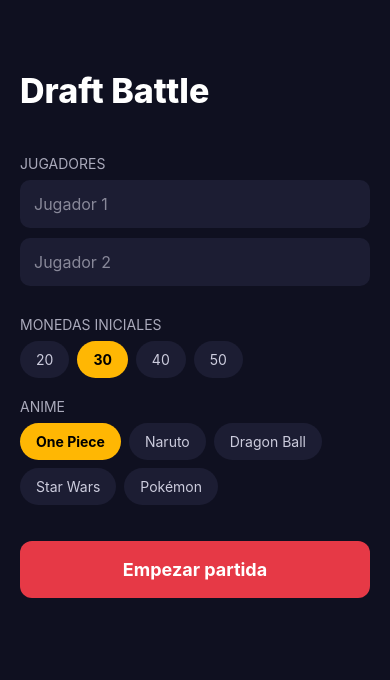
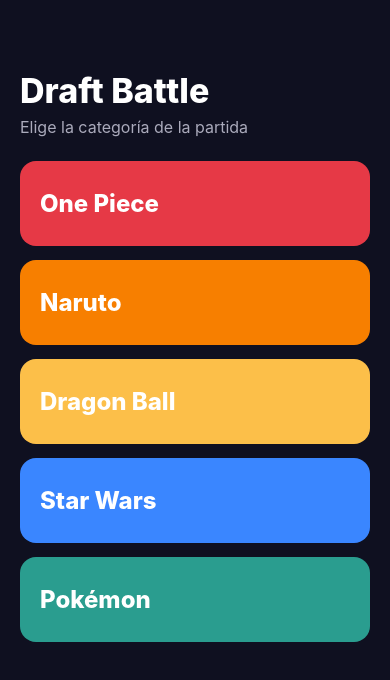
Before and after one commit to alvarolacalamita-creator/draft-battle, a React Native app: screen / in a window 390 px wide. Shown: the top 680 px of the page. Built offline with nearby package versions, Linux system fonts and the light colour scheme.

Commit message:
Add category selection screen

```diff
--- a/App.tsx
+++ b/App.tsx
@@ -3,13 +3,17 @@
 import { Image, Pressable, ScrollView, StyleSheet, Text, View } from 'react-native';
 import type { Auction } from './src/auction';
 import AuctionScreen from './src/AuctionScreen';
+import CategoryScreen from './src/CategoryScreen';
+import type { Franchise } from './src/franchises';
 import SetupScreen, { GameConfig } from './src/SetupScreen';
 
 export default function App() {
   const [config, setConfig] = useState<GameConfig | null>(null);
   const [result, setResult] = useState<Auction | null>(null);
+  const [franchise, setFranchise] = useState<Franchise | null>(null);
 
   const reset = () => {
+    setFranchise(null);
     setConfig(null);
     setResult(null);
   };
@@ -40,8 +44,10 @@
         </ScrollView>
       ) : config ? (
         <AuctionScreen config={config} onFinish={setResult} />
+      ) : franchise ? (
+        <SetupScreen franchise={franchise} onStart={setConfig} onBack={() => setFranchise(null)} />
       ) : (
-        <SetupScreen onStart={setConfig} />
+        <CategoryScreen onPick={setFranchise} />
       )}
     </View>
   );
--- /dev/null
+++ b/src/CategoryScreen.tsx
@@ -0,0 +1,32 @@
+import { Pressable, ScrollView, StyleSheet, Text } from 'react-native';
+import { FRANCHISES, Franchise } from './franchises';
+
+const COLORS: Record<string, string> = {
+  onepiece: '#e63946',
+  naruto: '#f77f00',
+  dragonball: '#fcbf49',
+  starwars: '#3a86ff',
+  pokemon: '#2a9d8f',
+};
+
+export default function CategoryScreen({ onPick }: { onPick: (f: Franchise) => void }) {
+  return (
+    <ScrollView contentContainerStyle={s.container}>
+      <Text style={s.title}>Draft Battle</Text>
+      <Text style={s.subtitle}>Elige la categoría de la partida</Text>
+      {FRANCHISES.map((f) => (
+        <Pressable key={f.id} style={[s.card, { backgroundColor: COLORS[f.id] ?? '#444' }]} onPress={() => onPick(f)}>
+          <Text style={s.cardText}>{f.name}</Text>
+        </Pressable>
+      ))}
+    </ScrollView>
+  );
+}
+
+const s = StyleSheet.create({
+  container: { padding: 20, paddingTop: 70, backgroundColor: '#0f1020', minHeight: '100%' },
+  title: { color: '#fff', fontSize: 34, fontWeight: '800' },
+  subtitle: { color: '#aab', fontSize: 16, marginTop: 6, marginBottom: 24 },
+  card: { paddingVertical: 28, paddingHorizontal: 20, borderRadius: 16, marginBottom: 14 },
+  cardText: { color: '#fff', fontSize: 24, fontWeight: '800' },
+});
--- a/src/SetupScreen.tsx
+++ b/src/SetupScreen.tsx
@@ -1,6 +1,6 @@
 import { useState } from 'react';
 import { Pressable, ScrollView, StyleSheet, Text, TextInput, View } from 'react-native';
-import { FRANCHISES, Franchise } from './franchises';
+import type { Franchise } from './franchises';
 
 export type GameConfig = {
   franchise: Franchise;
@@ -10,15 +10,25 @@
 
 const BUDGETS = [20, 30, 40, 50];
 
-export default function SetupScreen({ onStart }: { onStart: (c: GameConfig) => void }) {
-  const [franchise, setFranchise] = useState(FRANCHISES[0]);
+export default function SetupScreen({
+  franchise,
+  onStart,
+  onBack,
+}: {
+  franchise: Franchise;
+  onStart: (c: GameConfig) => void;
+  onBack: () => void;
+}) {
   const [budget, setBudget] = useState(30);
   const [p1, setP1] = useState('');
   const [p2, setP2] = useState('');
 
   return (
     <ScrollView contentContainerStyle={s.container}>
-      <Text style={s.title}>Draft Battle</Text>
+      <Pressable onPress={onBack}>
+        <Text style={s.back}>← Cambiar categoría</Text>
+      </Pressable>
+      <Text style={s.title}>{franchise.name}</Text>
 
       <Text style={s.label}>Jugadores</Text>
       <TextInput style={s.input} placeholder="Jugador 1" placeholderTextColor="#889" value={p1} onChangeText={setP1} />
@@ -27,14 +37,9 @@
       <Text style={s.label}>Monedas iniciales</Text>
       <View style={s.row}>
         {BUDGETS.map((b) => (
-          <Chip key={b} text={String(b)} active={b === budget} onPress={() => setBudget(b)} />
-        ))}
-      </View>
-
-      <Text style={s.label}>Anime</Text>
-      <View style={s.row}>
-        {FRANCHISES.map((f) => (
-          <Chip key={f.id} text={f.name} active={f.id === franchise.id} onPress={() => setFranchise(f)} />
+          <Pressable key={b} onPress={() => setBudget(b)} style={[s.chip, b === budget && s.chipActive]}>
+            <Text style={[s.chipText, b === budget && s.chipTextActive]}>{b}</Text>
+          </Pressable>
         ))}
       </View>
 
@@ -48,17 +53,10 @@
   );
 }
 
-function Chip({ text, active, onPress }: { text: string; active: boolean; onPress: () => void }) {
-  return (
-    <Pressable onPress={onPress} style={[s.chip, active && s.chipActive]}>
-      <Text style={[s.chipText, active && s.chipTextActive]}>{text}</Text>
-    </Pressable>
-  );
-}
-
 const s = StyleSheet.create({
   container: { padding: 20, paddingTop: 70, backgroundColor: '#0f1020', minHeight: '100%' },
-  title: { color: '#fff', fontSize: 34, fontWeight: '800', marginBottom: 24 },
+  back: { color: '#ffb703', fontSize: 15, marginBottom: 16 },
+  title: { color: '#fff', fontSize: 34, fontWeight: '800', marginBottom: 12 },
   label: { color: '#aab', fontSize: 14, marginTop: 20, marginBottom: 8, textTransform: 'uppercase' },
   input: { backgroundColor: '#1c1d33', color: '#fff', padding: 14, borderRadius: 10, marginBottom: 10, fontSize: 16 },
   row: { flexDirection: 'row', flexWrap: 'wrap', gap: 8 },
```
